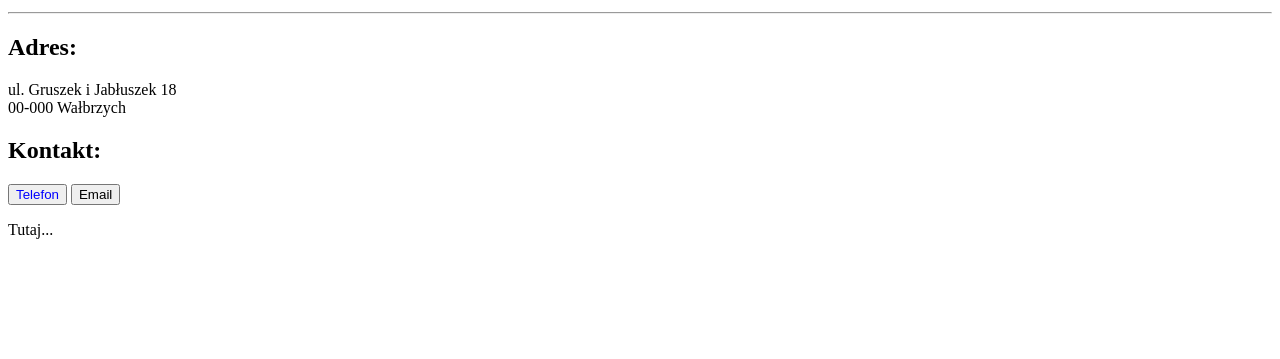
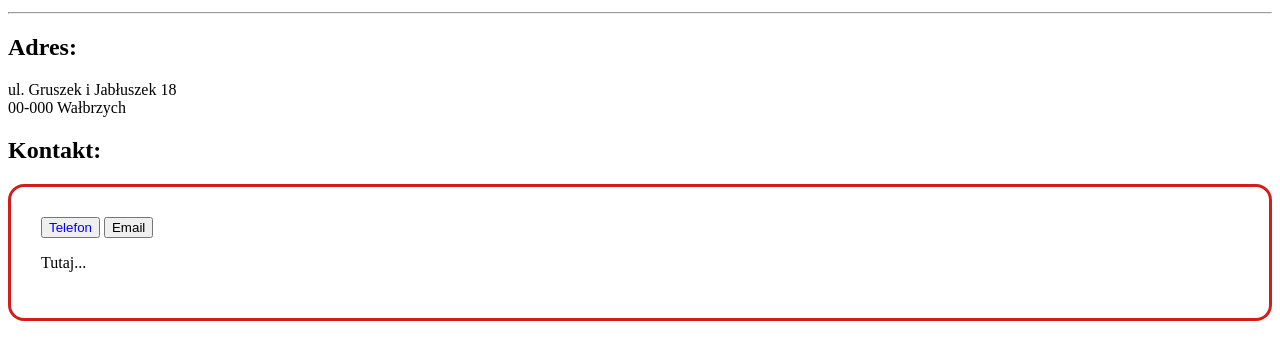
Before and after one commit to kubalobo/Warsztat-KartografiaMobilna-1, a plain HTML site: page index.html in a window 1280 px wide. Shown: the part 113-472 px from the top of the page. Drawn offline with Linux system fonts and the light colour scheme.

Commit message:
Dodane obramowanie elementu

```diff
--- a/index.html
+++ b/index.html
@@ -26,10 +26,11 @@
 
     <h2>Kontakt:</h2>
 
-    <button id="telefonButton">Telefon</button>
-    <button>Email</button>
-
-    <p>Tutaj...</p>
+    <div class="box">
+        <button id="telefonButton">Telefon</button>
+        <button>Email</button>
+        <p>Tutaj...</p>
+    </div>
 
 </body>
 
--- a/style.css
+++ b/style.css
@@ -6,3 +6,9 @@ h1 {
 #telefonButton {
     color: blue;
 }
+
+.box {
+    border: 3px solid #d31d1d;
+    border-radius: 16px;
+    padding: 30px;
+}
```
